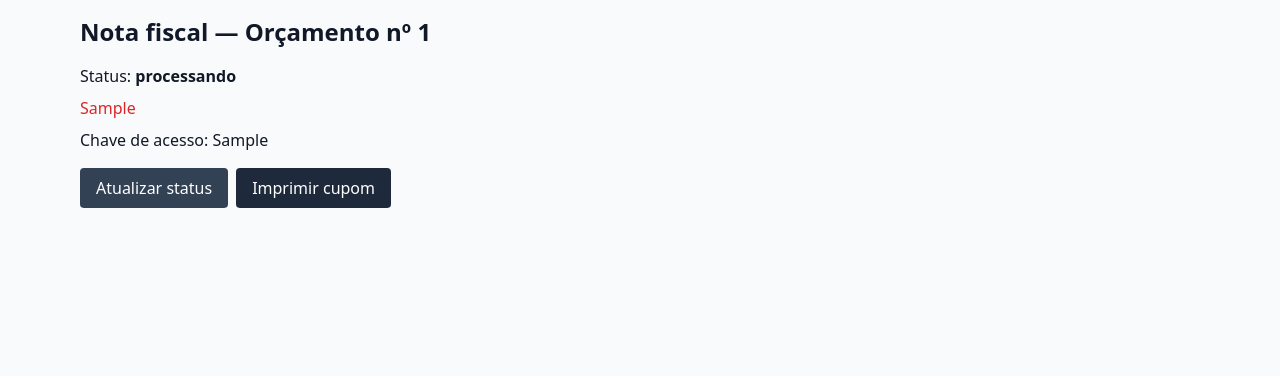
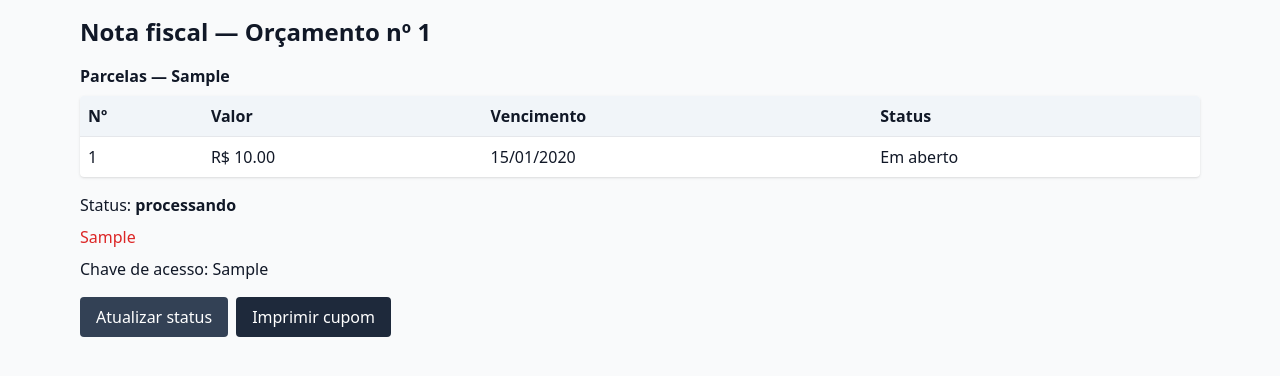
Before and after one commit to marcosserg12/nananotas, a FastAPI app: page /vendas/1/nota in a window 1280 px wide. Shown: the part 48-424 px from the top of the page. Run offline with FastAPI, Linux system fonts and the light colour scheme; the visitor is signed in with stand-in values (Sample User, id 1); tables that the repository leaves empty hold one stand-in row (values such as "Sample post"); parts of the project's set-up code (start-up, migrations or seed data) failed here and were passed over; some libraries are stand-ins or nearby versions.

Commit message:
feat: show the generated installments on the fiscal note page
Parcela rows were being saved but never rendered anywhere.

Co-Authored-By: Claude Sonnet 5 <noreply@anthropic.com>

```diff
--- a/app/routers/notas_router.py
+++ b/app/routers/notas_router.py
@@ -7,6 +7,7 @@ from app.auth import get_current_user
 from app.database import get_db
 from app.dependencies import get_fiscal_provider
 from app.models.nota_fiscal import NotaFiscal
+from app.models.parcela import Parcela
 from app.models.usuario import Usuario
 from app.models.venda import Venda
 from app.services import notas_service
@@ -20,7 +21,10 @@ templates = Jinja2Templates(directory="app/templates")
 def ver_nota(venda_id: int, request: Request, db: Session = Depends(get_db), usuario: Usuario = Depends(get_current_user)):
     venda = db.get(Venda, venda_id)
     nota = db.query(NotaFiscal).filter(NotaFiscal.venda_id == venda_id).first()
-    return templates.TemplateResponse("vendas/nota.html", {"request": request, "venda": venda, "nota": nota})
+    parcelas = db.query(Parcela).filter(Parcela.venda_id == venda_id).order_by(Parcela.numero).all()
+    return templates.TemplateResponse(
+        "vendas/nota.html", {"request": request, "venda": venda, "nota": nota, "parcelas": parcelas}
+    )
 
 
 @router.post("/{venda_id}/nota/emitir")
--- a/app/templates/vendas/nota.html
+++ b/app/templates/vendas/nota.html
@@ -2,6 +2,30 @@
 {% block title %}Nota fiscal - Orçamento {{ venda.numero_orcamento }}{% endblock %}
 {% block content %}
 <h1 class="text-2xl font-bold mb-4">Nota fiscal — Orçamento nº {{ venda.numero_orcamento }}</h1>
+
+{% if parcelas %}
+<h2 class="font-semibold mb-2">Parcelas — {{ venda.forma_pagamento or "-" }}</h2>
+<table class="w-full bg-white rounded shadow overflow-hidden mb-4">
+    <thead class="bg-slate-100 text-left">
+        <tr>
+            <th class="p-2">Nº</th>
+            <th class="p-2">Valor</th>
+            <th class="p-2">Vencimento</th>
+            <th class="p-2">Status</th>
+        </tr>
+    </thead>
+    <tbody>
+        {% for parcela in parcelas %}
+        <tr class="border-t">
+            <td class="p-2">{{ parcela.numero }}</td>
+            <td class="p-2">R$ {{ "%.2f"|format(parcela.valor) }}</td>
+            <td class="p-2">{{ parcela.vencimento.strftime("%d/%m/%Y") }}</td>
+            <td class="p-2">{{ "Pago" if parcela.status.value == "pago" else "Em aberto" }}</td>
+        </tr>
+        {% endfor %}
+    </tbody>
+</table>
+{% endif %}
 
 {% if nota is none %}
 <p class="mb-4">Nenhuma nota fiscal emitida para esta venda ainda.</p>
```
Also changed, not shown: tests/test_notas_router.py (+20 -0 lines).
